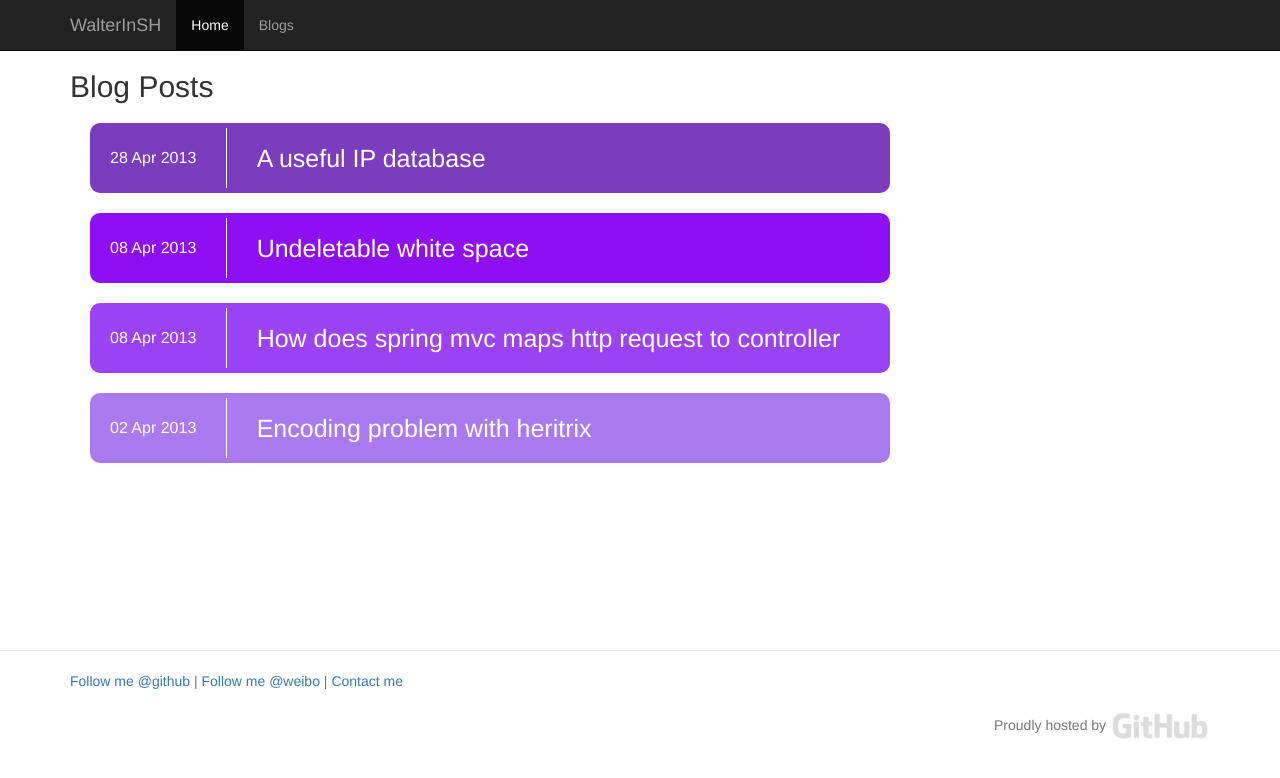
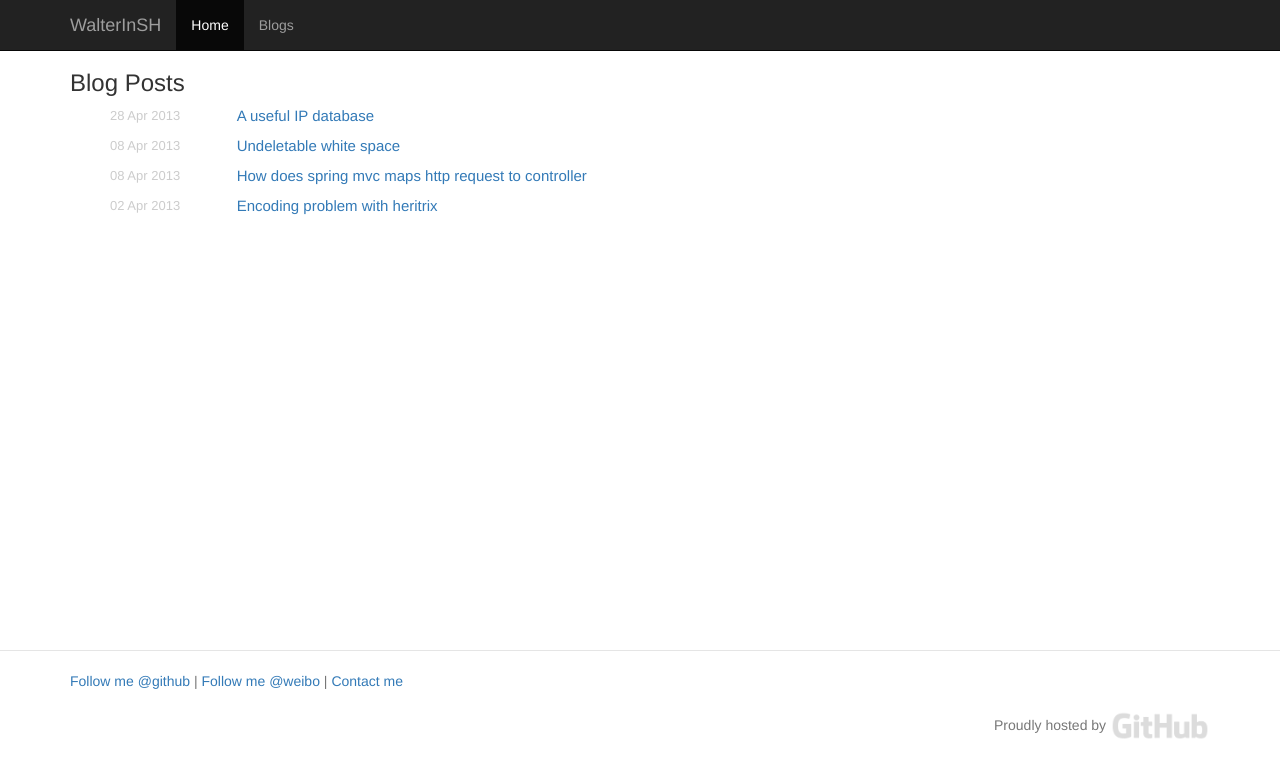
Before and after one commit to WalterInSH/walterinsh.github.io, a Jekyll site: the page built from index.html, in a window 1280 px wide. Shown: the top 778 px of the page. Built offline with Jekyll 4.4.1, drawn with Linux system fonts in a browser that asks for light colours; nearby versions of some CDN libraries; Markdown is read by kramdown in place of the engine named in the settings.

Commit message:
simplify posts list

```diff
--- a/css/homepage.css
+++ b/css/homepage.css
@@ -1,37 +1,35 @@
 #posts .col-md-10{
-  font-size: 25px;
-  height: 60px;
-  padding-left: 30px;
+  font-size: 15px;
+  height: 30px;
+  padding-left: 10px;
 }
 
 #posts .col-md-2{
-  font-size: 16px;
-  border-right: 1px solid;
-  height: 60px;
-  color:#FFF;
+  font-size: 13px;
+  height: 30px;
+  color:#ccc;
 }
 
 #posts .big_bar{
-	padding: 5px 5px 5px 5px;
-	border-radius:10px;
+	padding: 0px 5px 0px 5px;
 	margin-left: 20px;
-	margin-top: 20px;
-	height: 70px;
+	margin-top: 3px;
+	height: 20px;
 	width: 800px;
-	line-height: 60px;
+	line-height: 20px;
   	vertical-align: middle;
 }
 
 
 #posts a:link {
-	color:#FFF;
+	color:#blue;
 }      /* unvisited link */
 #posts a:visited {
-	color:#FFF;
+	color:#blue;
 }  /* visited link */
 #posts a:hover {
-	color:#FFF;
+	color:#blue;
 }  /* mouse over link */
 #posts a:active {
-	color:#FFF;
+	color:#blue;
 }  /* selected link */
--- a/index.html
+++ b/index.html
@@ -4,7 +4,7 @@ title: WalterInSH home page
 ---
 
     <div id="posts" class="container">
-      <h2>Blog Posts</h2>
+      <h3>Blog Posts</h3>
         {% for post in site.posts limit:5%}
           <div class="row big_bar"><span class="col-md-2">{{ post.date | date_to_string }}</span><span class="col-md-10"><a href="{{ post.url }}">{{ post.title }}</a></span></div>
         {% endfor %}
--- a/js/homepage.js
+++ b/js/homepage.js
@@ -1,8 +1,8 @@
 var big_bar_color = ['7B3CBD','8E0FF4','9B43F4','AA7BF0'];
 
-$(function(){
+/*$(function(){
 	$("#posts>.big_bar").each(function(index){
 		console.log(index);
 		$(this).css({"background-color":"#"+big_bar_color[index]});
 	});
-});
+});*/
```
